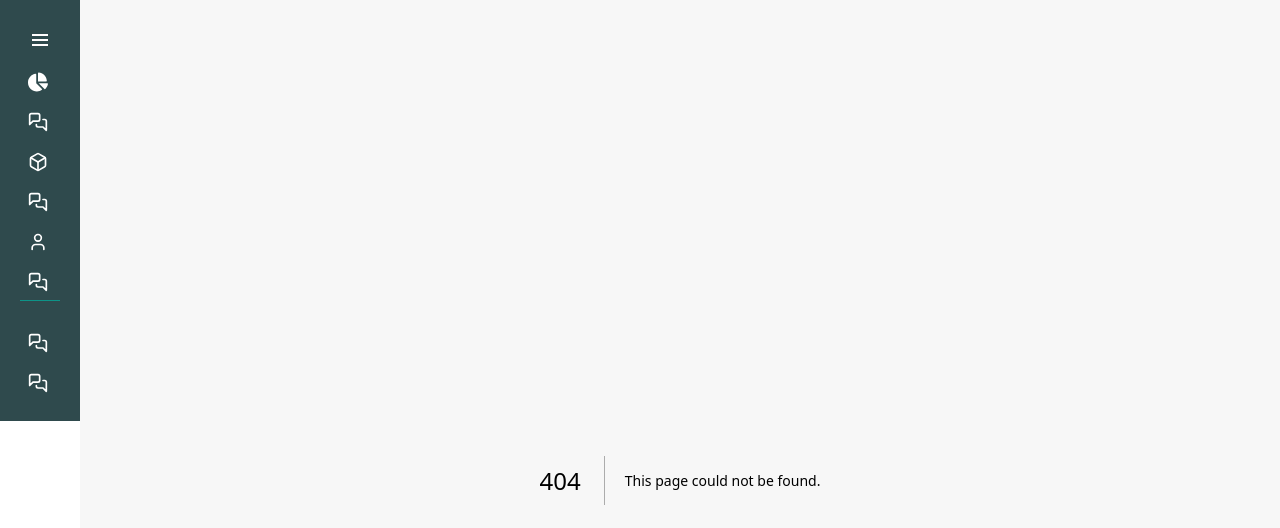
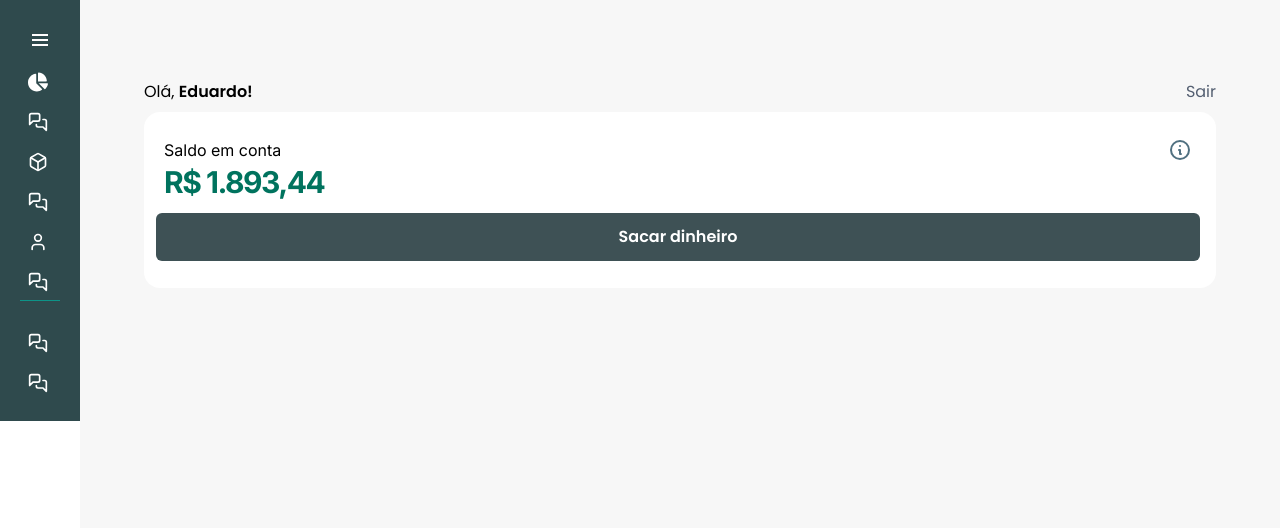
Before and after one commit to mb4ndeira/ecoo-apps, a Next.js app: page /produtor in a window 1280 px wide. Before the commit this address had no page. Shown: the top 528 px of the page. Built offline with nearby package versions, Linux system fonts and the light colour scheme.

Commit message:
feat: create account balance component

```diff
--- /dev/null
+++ b/src/app/produtor/page.tsx
@@ -0,0 +1,15 @@
+import { AccountBalance } from "@/components/producer/AccountBalance";
+
+export default function Home() {
+  return (
+    <div className="bg-background">
+      <header className="flex">
+        <span className="font-poppins text-#2F4A4D">
+          Olá, <strong>Eduardo!</strong>
+        </span>
+        <button className="ml-auto font-poppins text-primary">Sair</button>
+      </header>
+      <AccountBalance />
+    </div>
+  );
+}
--- /dev/null
+++ b/src/components/producer/AccountBalance.tsx
@@ -0,0 +1,22 @@
+import { HiOutlineInformationCircle } from "react-icons/hi";
+
+export function AccountBalance() {
+  return (
+    <div className="mt-2 w-full h-44 pl-3 pr-4 rounded-2xl bg-white flex flex-col justify-around">
+      <div className="flex justify-between items-start px-2 mt-[20px]">
+        <div className="flex flex-col gap-0.5">
+          <span font-inter>Saldo em conta</span>
+          <span className="text-3xl font-inter font-bold tracking-tighter text-[#00735E]">
+            R$ 1.893,44
+          </span>
+        </div>
+        <button>
+          <HiOutlineInformationCircle className="text-[24px] text-slate-blue" />
+        </button>
+      </div>
+      <button className="w-full bg-[#3E5155] rounded-md h-12 mb-[21px] text-white font-bold font-poppins">
+        Sacar dinheiro
+      </button>
+    </div>
+  );
+}
```
